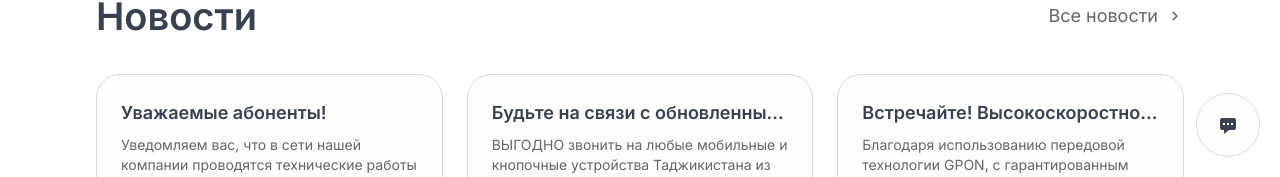
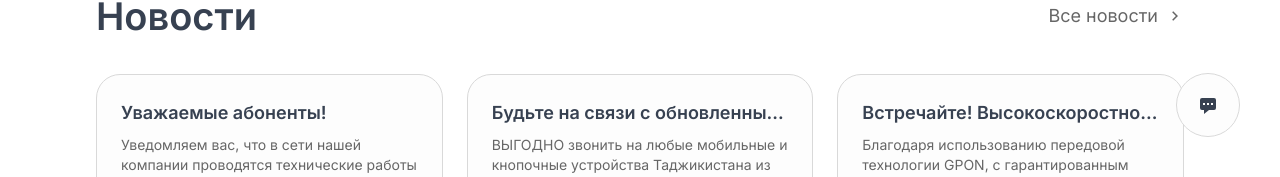
Before and after one commit to Shuhrat-web/tcell_website, a Next.js app: page /1 in a window 1280 px wide. Shown: the part 623-800 px from the top of the page. Built offline with nearby package versions, Linux system fonts and the light colour scheme.

Commit message:
fixed z-index in fa button

```diff
--- a/src/components/TcellWebsite/PrivateIndividuals/Home/components/FaqChat.tsx
+++ b/src/components/TcellWebsite/PrivateIndividuals/Home/components/FaqChat.tsx
@@ -30,7 +30,7 @@ const FaqChat = () => {
             </div>
             <TextButton
                 type='white'
-                extraClass='flex items-center gap-x-2'
+                extraClass='flex items-center gap-x-2 z-30'
                 hideHover
                 size='none'
                 url='https://wa.me/992927777777 '>
--- a/src/components/Ui/Layouts/Base/components/FabButton.tsx
+++ b/src/components/Ui/Layouts/Base/components/FabButton.tsx
@@ -37,7 +37,7 @@ const FabButton = () => {
 
   return (
     <>
-        <div className='fixed right-5 bottom-5'>
+        <div className='fixed right-5 bottom-5 md:right-10 md:bottom-10 z-50'>
             <div className="relative">
                 <ul className={clsx('absolute bottom-20 duration-150 flex flex-col gap-6',{
                     'opacity-100 visible': showLinks,
```
